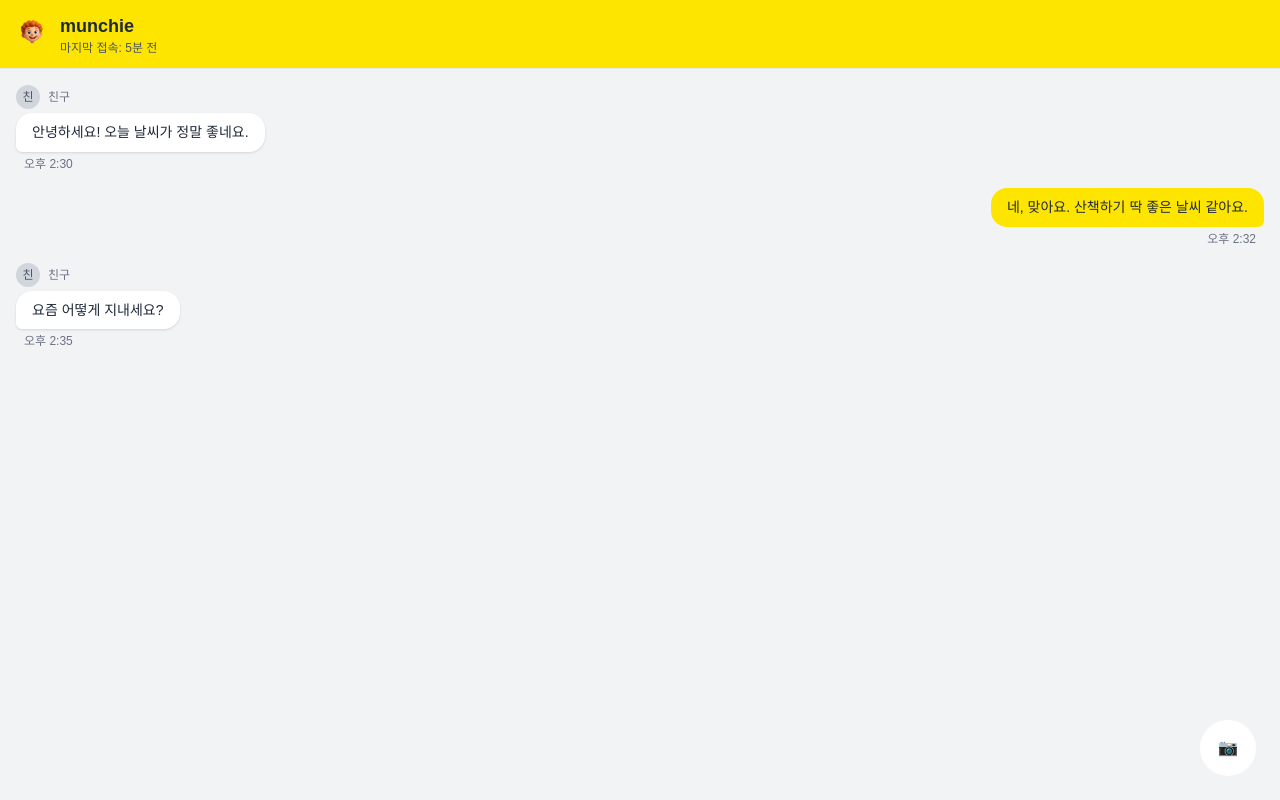
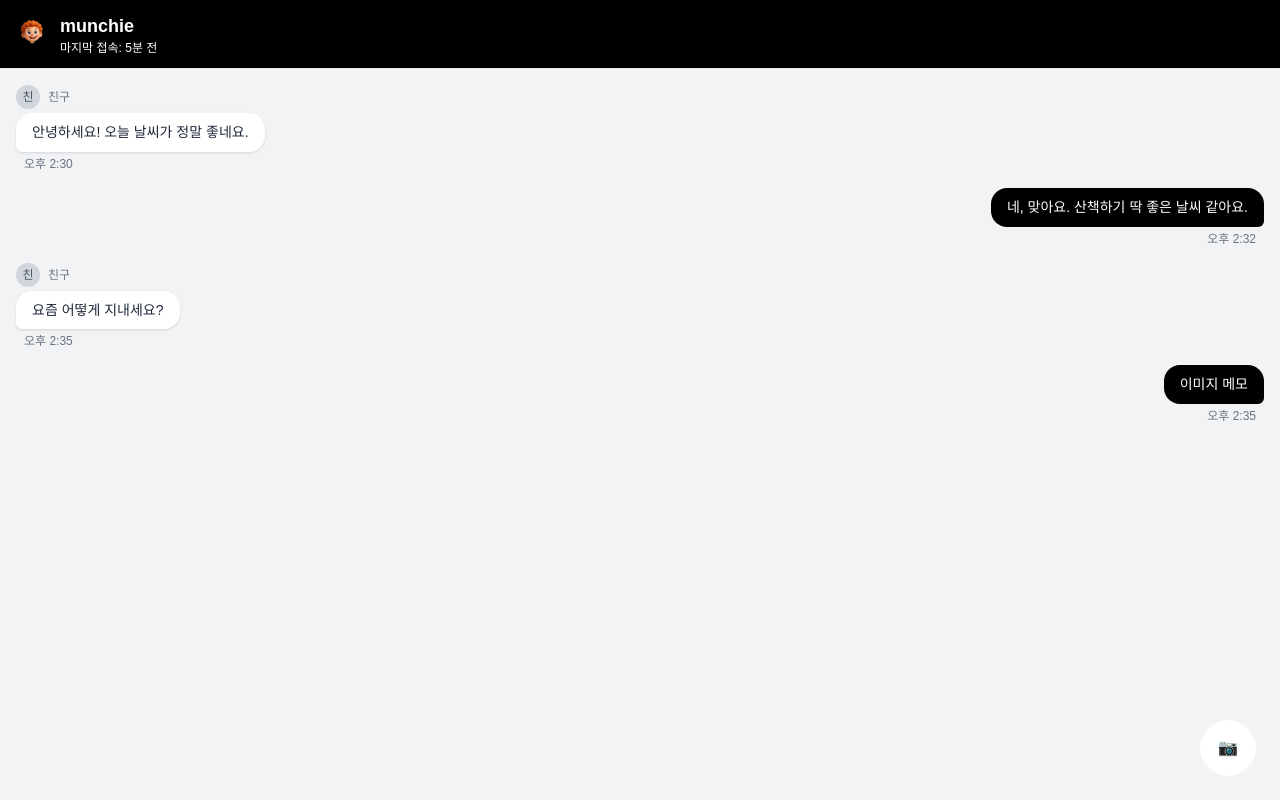
Before and after one commit to jjanie00/munchie-chat, a Next.js app: page / in a window 1280 px wide. Built offline with nearby package versions, Linux system fonts and the light colour scheme.

Commit message:
💄 헤더, 말풍선 색상 변경

```diff
--- a/components/CameraButton.tsx
+++ b/components/CameraButton.tsx
@@ -30,11 +30,8 @@ export default function CameraButton() {
           // 사용자가 사진 촬영한 이후 실행
           const image = e.target.files?.[0];
           if (image) {
-            // 이미지 파일 형식 변환
             const imageUrl = URL.createObjectURL(image);
-            // 모달 열기
-            setIsOpen(true);
-            // 이미지 url 설정
+            setIsOpen(true); // 모달 열기
             setImageUrl(imageUrl);
           }
         }}
@@ -43,5 +40,3 @@ export default function CameraButton() {
     </div>
   );
 }
-
-// 이미지 문자열로 변환 후 PictureModal 에 전달
--- a/components/ChatHeader.tsx
+++ b/components/ChatHeader.tsx
@@ -8,7 +8,7 @@ export default function ChatHeader() {
   const TEMP_LAST_ACCESS_TIME = "5분 전";
 
   return (
-    <div className="bg-[#fee500] px-4 py-3 flex items-center justify-between border-b border-gray-200 shadow-sm">
+    <div className="bg-black text-white px-4 py-3 flex items-center justify-between border-b border-gray-200 shadow-sm">
       {/* 왼쪽 영역 */}
       <div className="flex items-center gap-3">
         {/* 프로필 이미지 */}
@@ -16,10 +16,8 @@ export default function ChatHeader() {
 
         {/* 사용자 이름 */}
         <div>
-          <h1 className="text-lg font-semibold text-gray-800">
-            {TEMP_USER_NAME}
-          </h1>
-          <p className="text-xs text-gray-600">
+          <h1 className="text-lg font-semibold text-white">{TEMP_USER_NAME}</h1>
+          <p className="text-xs text-white">
             마지막 접속: {TEMP_LAST_ACCESS_TIME}
           </p>
         </div>
--- a/components/ChatMessages.tsx
+++ b/components/ChatMessages.tsx
@@ -33,6 +33,13 @@ export default function ChatMessages() {
       timestamp: "오후 2:35",
       type: "text",
     },
+    {
+      id: 4,
+      text: "이미지 메모",
+      isOwn: true,
+      timestamp: "오후 2:35",
+      type: "text",
+    },
   ]);
 
   return (
@@ -55,7 +62,7 @@ export default function ChatMessages() {
             <div
               className={`px-4 py-2 rounded-2xl ${
                 message.isOwn
-                  ? "bg-[#fee500] text-gray-800 rounded-br-md"
+                  ? "bg-black text-white rounded-br-md"
                   : "bg-white text-gray-800 rounded-bl-md shadow-sm"
               }`}
             >
```
